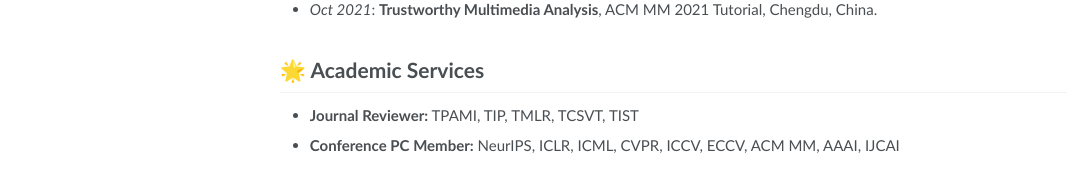
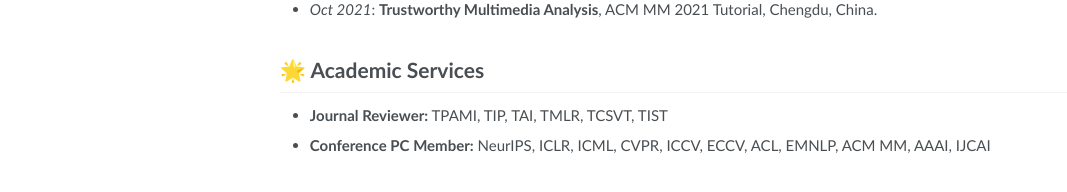
Before and after one commit to jiamingzhang94/jiamingzhang94.github.io, a Jekyll site: the page built from _pages/about.md, in a window 1280 px wide and 900 px high, scrolled down 2609 px. Shown: the part 699-891 px from the top of the window, without its empty margins (0-1067 px from the left). Built offline with Jekyll 4.4.1, drawn with Linux system fonts in a browser that asks for light colours.

Commit message:
Update academic service roles

```diff
--- a/_pages/about.md
+++ b/_pages/about.md
@@ -208,8 +208,8 @@
 <span class='anchor' id='services'></span>
 # 🌟 Academic Services
 
-- **Journal Reviewer:** TPAMI, TIP, TMLR, TCSVT, TIST
-- **Conference PC Member:** NeurIPS, ICLR, ICML, CVPR, ICCV, ECCV, ACM MM, AAAI, IJCAI
+- **Journal Reviewer:** TPAMI, TIP, TAI, TMLR, TCSVT, TIST
+- **Conference PC Member:** NeurIPS, ICLR, ICML, CVPR, ICCV, ECCV, ACL, EMNLP, ACM MM, AAAI, IJCAI
 
 <br>
 <div style="width: 200px; margin: 0 auto;">
```
